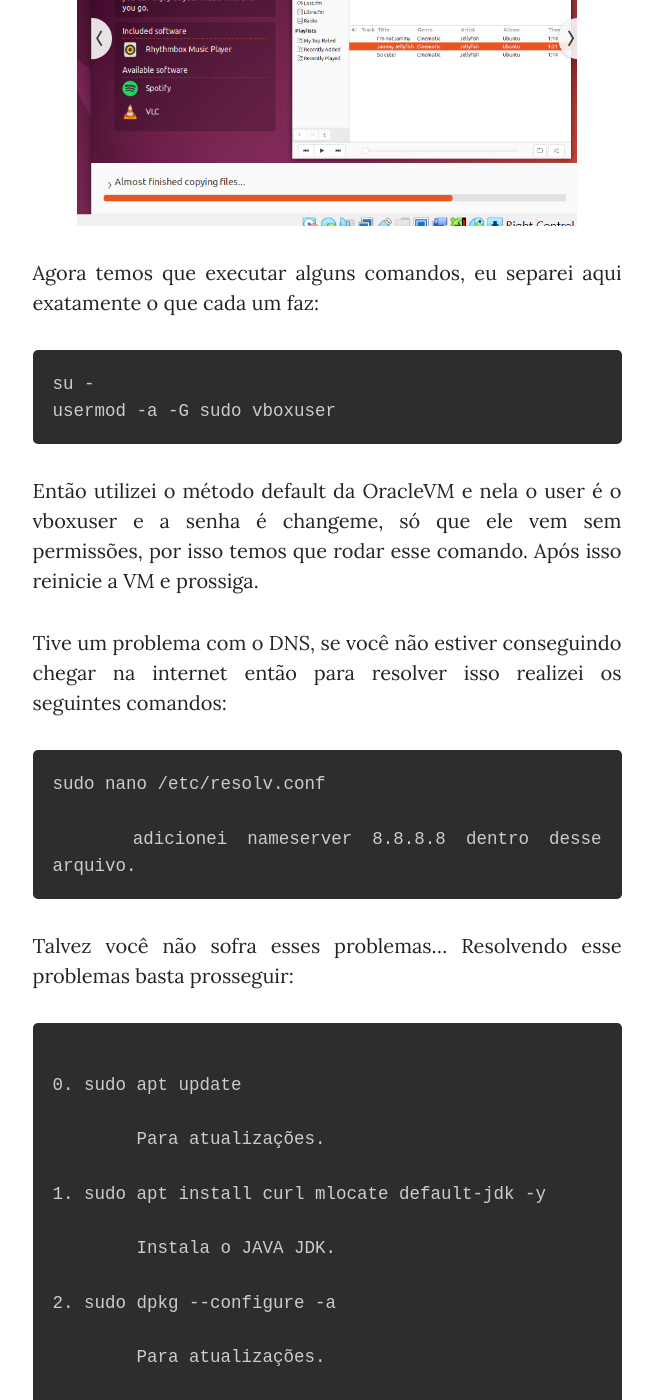
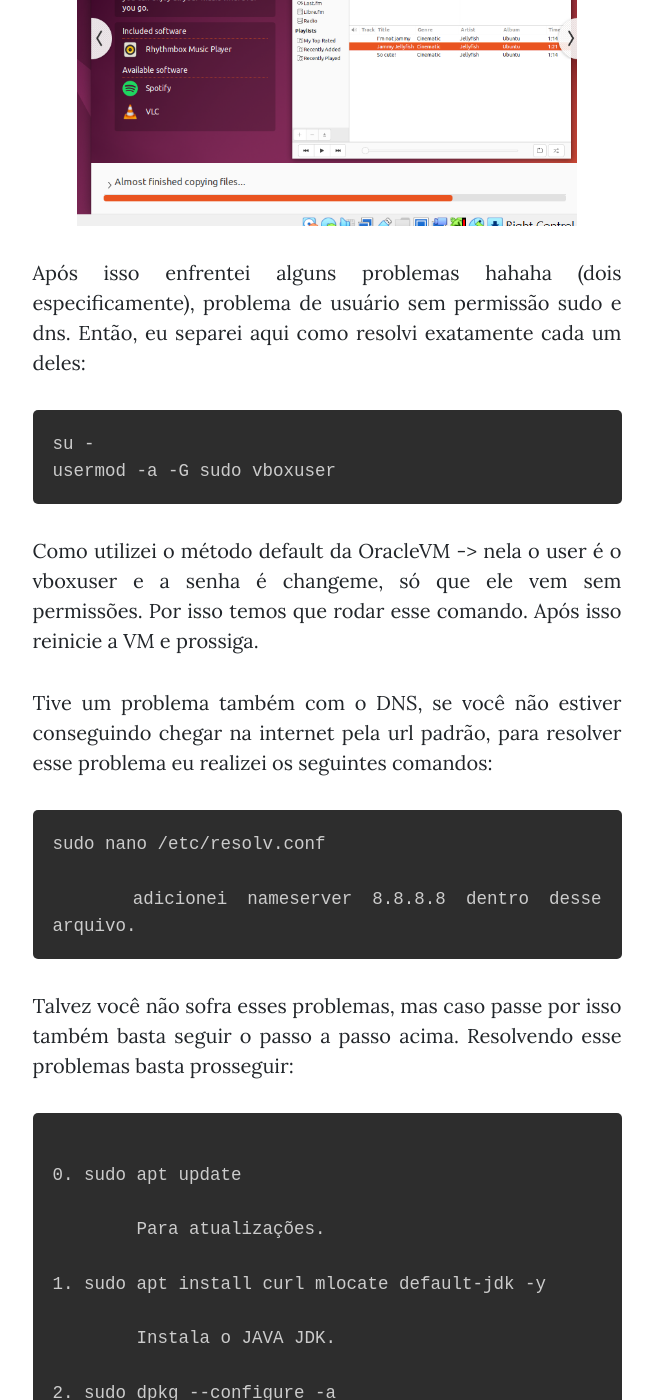
Before and after one commit to Matheuskempa/matheuskempa.github.io, a Jekyll site: the page built from _posts/2024-11-06-Spark (Parte 1).md, in a window 1280 px wide and 1400 px high, scrolled down 3191 px. Shown: the whole window, without its empty margins (313-966 px from the left). Built offline with Jekyll 4.4.1, drawn with Linux system fonts in a browser that asks for light colours; nearby versions of some CDN libraries.

Commit message:
Update 2024-11-06-Spark (Parte 1).md
Changes on text.

````diff
--- a/_posts/2024-11-06-Spark (Parte 1).md
+++ b/_posts/2024-11-06-Spark (Parte 1).md
@@ -51,7 +51,7 @@ Espere instalar, deve demorar alguns minutos...
 
 
 
-Agora temos que executar alguns comandos, eu separei aqui exatamente o que cada um faz:
+Após isso enfrentei alguns problemas hahaha (dois especificamente), problema de usuário sem permissão sudo e dns. Então, eu separei aqui como resolvi exatamente cada um deles:
 
 <style>
     pre {
@@ -76,9 +76,9 @@ su -
 usermod -a -G sudo vboxuser
 ```
 
-Então utilizei o método default da OracleVM e nela o user é o vboxuser e a senha é changeme, só que ele vem sem permissões, por isso temos que rodar esse comando. Após isso reinicie a VM e prossiga.
+Como utilizei o método default da OracleVM -> nela o user é o vboxuser e a senha é changeme, só que ele vem sem permissões. Por isso temos que rodar esse comando. Após isso reinicie a VM e prossiga.
 
-Tive um problema com o DNS, se você não estiver conseguindo chegar na internet então para resolver isso realizei os seguintes comandos:
+Tive um problema também com o DNS, se você não estiver conseguindo chegar na internet pela url padrão, para resolver esse problema eu realizei os seguintes comandos:
 
 ```shell
 sudo nano /etc/resolv.conf
@@ -86,7 +86,7 @@ sudo nano /etc/resolv.conf
     adicionei nameserver 8.8.8.8 dentro desse arquivo.
 ```
 
-Talvez você não sofra esses problemas... Resolvendo esse problemas basta prosseguir:
+Talvez você não sofra esses problemas, mas caso passe por isso também basta seguir o passo a passo acima. Resolvendo esse problemas basta prosseguir:
 
 ```shell
 
````
